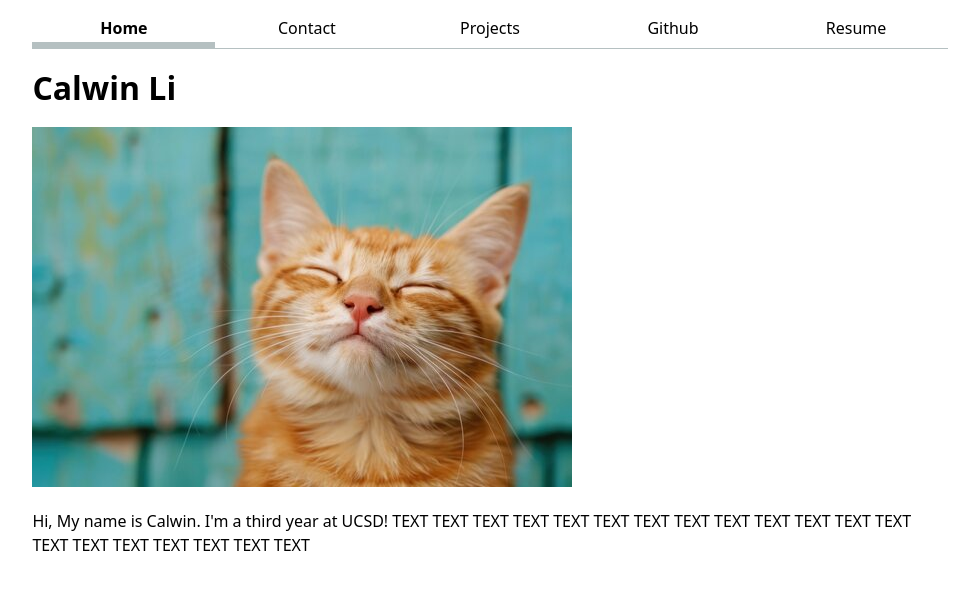
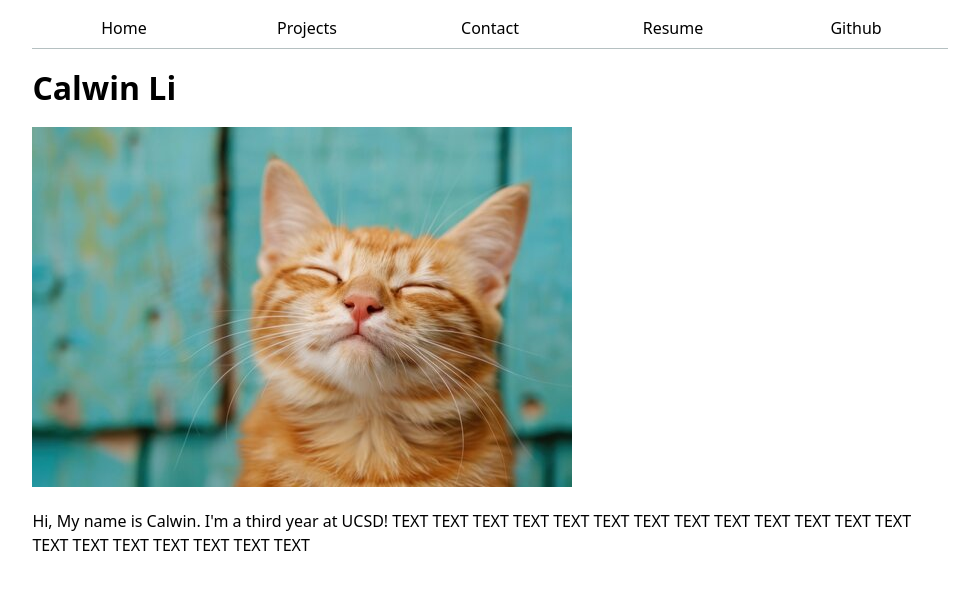
Before and after one commit to calwilee/portf, a plain HTML site: page index.html in a window 1280 px wide. Shown: the whole page, without its empty margins (150-1129 px from the left). Drawn offline with Linux system fonts and the light colour scheme.

Commit message:
added javascript

```diff
--- /dev/null
+++ b/global.js
@@ -0,0 +1,49 @@
+// console.log('IT’S ALIVE!');
+
+// let navLinks = $$("nav a")
+// function $$(selector, context = document) {
+//   return Array.from(context.querySelectorAll(selector));
+// }
+// let currentLink = navLinks.find(
+//     (a) => a.host === location.host && a.pathname === location.pathname
+//   );
+// currentLink.classList.add('current');
+// currentLink?.classList.add('current');
+
+
+let pages = [
+    { url: '', title: 'Home', target: '' },
+    { url: 'projects/', title: 'Projects', target: '' },
+    { url: 'contact/', title: 'Contact', target: '' },
+    { url: 'resume/', title: 'Resume', target: '' },
+    { url: 'https://github.com/calwilee/', title: 'Github', target: '_blank' },
+    // add the rest of your pages here
+  ];
+let nav = document.createElement('nav');
+
+document.body.prepend(nav);
+
+for (let p of pages) {
+    let url = p.url;
+    let title = p.title;
+
+
+
+    const ARE_WE_HOME = document.documentElement.classList.contains('home');
+    url = !ARE_WE_HOME && !url.startsWith('http') ? '../' + url : url;
+
+    let a = document.createElement('a');
+
+
+    a.href = url;
+    a.textContent = title;
+    if (a.host === location.host && a.pathname === location.pathname) {
+        a.classList.add('current');
+    };
+    if (a.host != location.host) {
+        a.target = "_blank"
+    };
+    nav.append(a);
+
+
+  }
--- a/index.html
+++ b/index.html
@@ -7,13 +7,16 @@
     <title>Calwin Li: Personal site and portfolio</title>
 </head>
 <body>
-    <nav >
-        <a class="current", href = index.html>Home</a>
+    <script type="module" src="global.js"></script>
+
+
+    <!-- <nav >
+        <a  href = index.html>Home</a>
         <a href = contact/index.html>Contact</a>
         <a href = projects/index.html>Projects</a>
         <a href="https://github.com/calwilee/" target = "blank">Github</a>
         <a href="resume/resume.html" >Resume</a>
-    </nav>
+    </nav> -->
 
     <H1> Calwin Li</H1>
 
```
Also changed, not shown: contact/index.html (+4 -3 lines), projects/index.html (+4 -3 lines), resume/index.html (renamed from resume/resume.html, +4 -3 lines).
